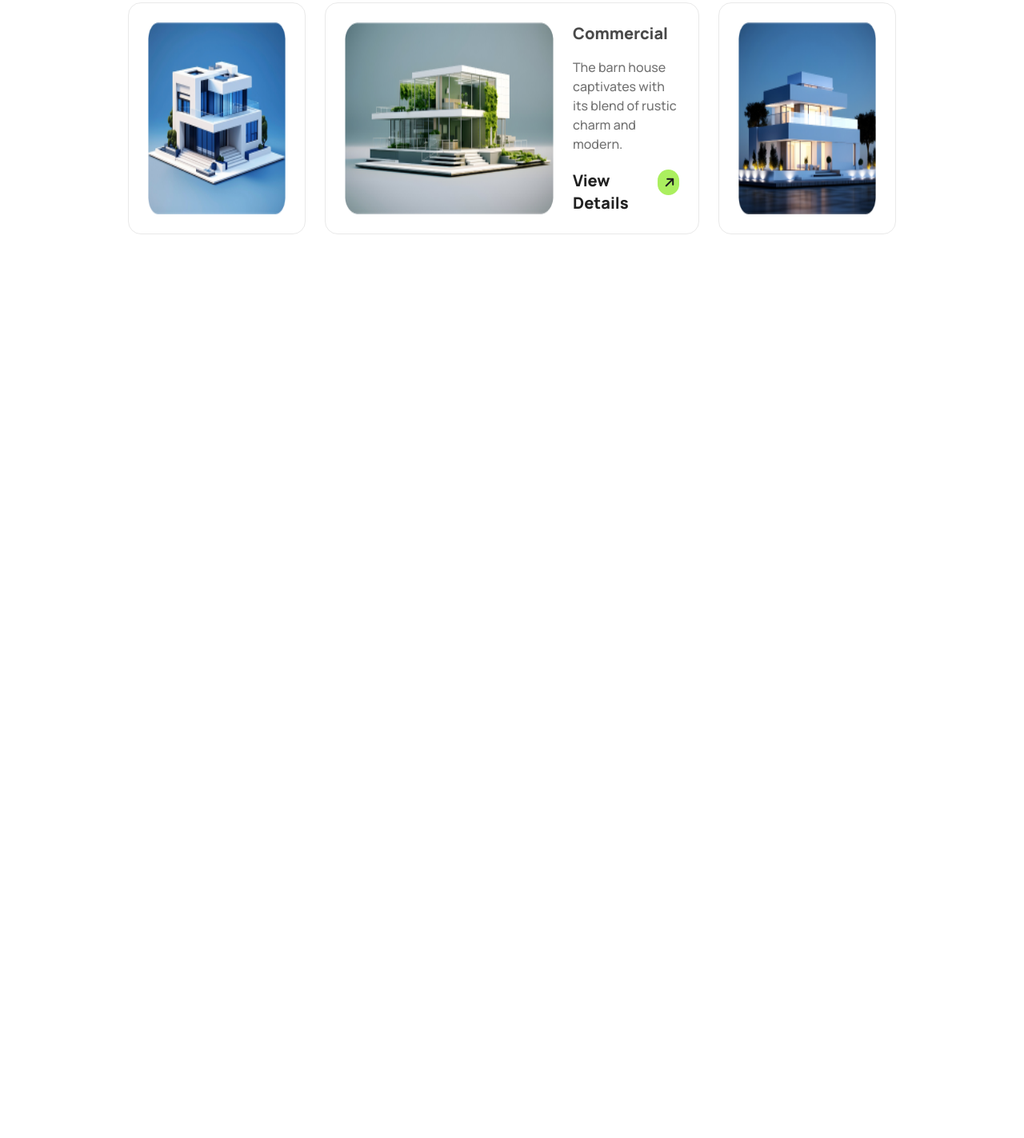
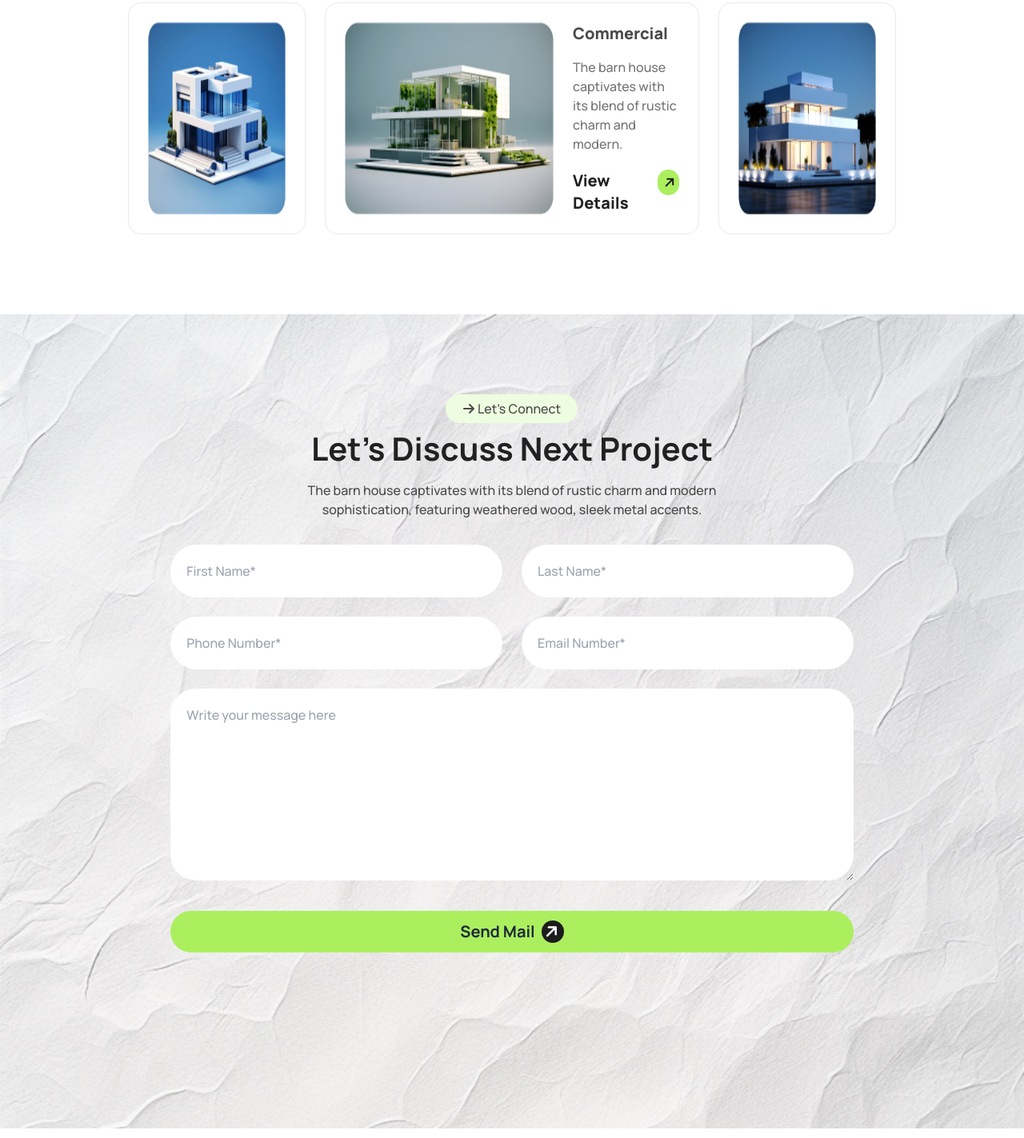
Before and after one commit to tanvirahmedtagim/Assignment-03, a plain HTML site: page index.html in a window 1280 px wide. Shown: the part 2960-4383 px from the top of the page at 80% size. Before the commit the page ends 3253 px from the top, so only its background shows below. Drawn offline with nearby package versions, Linux system fonts and the light colour scheme.

Commit message:
dicuss section work completed

```diff
--- a/index.html
+++ b/index.html
@@ -42,6 +42,7 @@
             },
             backgroundImage: {
               vector_img: "url('./assets/Vector.png')",
+              bg_img: "url('./assets/bg.jpg')",
             },
           },
         },
@@ -298,7 +299,7 @@
       <!--* how we work us section ends here  -->
       <!--* OUr latest portfolio section starts here  -->
       <section
-        class="lg:w-full w-11/12 lg:px-[12.5%] lg:py-[100px] mx-auto lg:bg-white lg:pb-0 pb-8"
+        class="lg:w-full w-11/12 lg:px-[12.5%] lg:py-[100px] mx-auto lg:bg-white lg:pb-[100px] pb-8"
       >
         <div class="flex flex-col items-center">
           <div
@@ -392,6 +393,86 @@
         </div>
       </section>
       <!--* Our latest portfolio section ends here  -->
+      <!--* Let’s Discuss Next Project section starts here  -->
+      <section
+        class="bg-bg_img lg:py-[100px] lg:px-0 px-6 py-8 bg-no-repeat bg-cover lg:mb-3 mb-[18px]"
+      >
+        <div class="lg:w-2/3 w-full mx-auto">
+          <div class="flex flex-col items-center">
+            <div
+              class="w-[165px] h-9 bg-[#EEFCDF] rounded-3xl flex items-center justify-center text-darkLight font-bold text-base lg:mt-0 mt-12"
+            >
+              <p class="font-medium lg:text-base text-sm text-darkSemiLight">
+                <i class="fa-solid fa-arrow-right mr-1"></i>Let’s Connect
+              </p>
+            </div>
+            <h2
+              class="font-bold lg:text-[40px] text-dark text-2xl mt-4 lg:mb-6 mb-4 text-center"
+            >
+              Let’s Discuss Next Project
+            </h2>
+            <p
+              class="font-medium text-base text-darkSemiLight lg:w-[61%] text-center lg:mb-8 mb-6"
+            >
+              The barn house captivates with its blend of rustic charm and
+              modern sophistication, featuring weathered wood, sleek metal
+              accents.
+            </p>
+          </div>
+          <form>
+            <div class="grid lg:grid-cols-2 gap-6">
+              <div>
+                <input
+                  class="py-[21px] px-5 rounded-[64px] font-medium text-base text-[#A0A0A0] col-span-1 w-full"
+                  type="text"
+                  placeholder="First Name*"
+                />
+              </div>
+              <div>
+                <input
+                  class="py-[21px] px-5 rounded-[64px] font-medium text-base text-[#A0A0A0] col-span-1 w-full"
+                  type="text"
+                  placeholder="Last Name*"
+                />
+              </div>
+              <div>
+                <input
+                  class="py-[21px] px-5 rounded-[64px] font-medium text-base col-span-1 w-full"
+                  type="text"
+                  placeholder="Phone Number*"
+                />
+              </div>
+              <div>
+                <input
+                  class="py-[21px] px-5 rounded-[64px] font-medium text-base col-span-1 w-full"
+                  type="text"
+                  placeholder="Email Number*"
+                />
+              </div>
+            </div>
+            <div>
+              <textarea
+                class="py-[21px] px-5 w-full h-60 rounded-[32px] font-medium text-base mt-6"
+                name=""
+                id=""
+                placeholder="Write your message here"
+              ></textarea>
+            </div>
+          </form>
+          <div class="lg:pb-[120px] pb-10 w-full mx-auto">
+            <a
+              class="flex items-center justify-center gap-2 text-xl font-bold bg-primary hover:bg-primary hover:bg-opacity-50 rounded-[32px] py-3 px-5 mt-8"
+            >
+              Send Mail
+              <div class="relative h-7 w-7 rounded-full bg-[#1C1C1C]">
+                <div class="absolute text-white -rotate-45 left-1">
+                  <i class="fa-solid fa-arrow-right"></i>
+                </div></div
+            ></a>
+          </div>
+        </div>
+      </section>
+      <!--* Let’s Discuss Next Project section ends here  -->
     </main>
     <!--* main section ends here  -->
 
```
